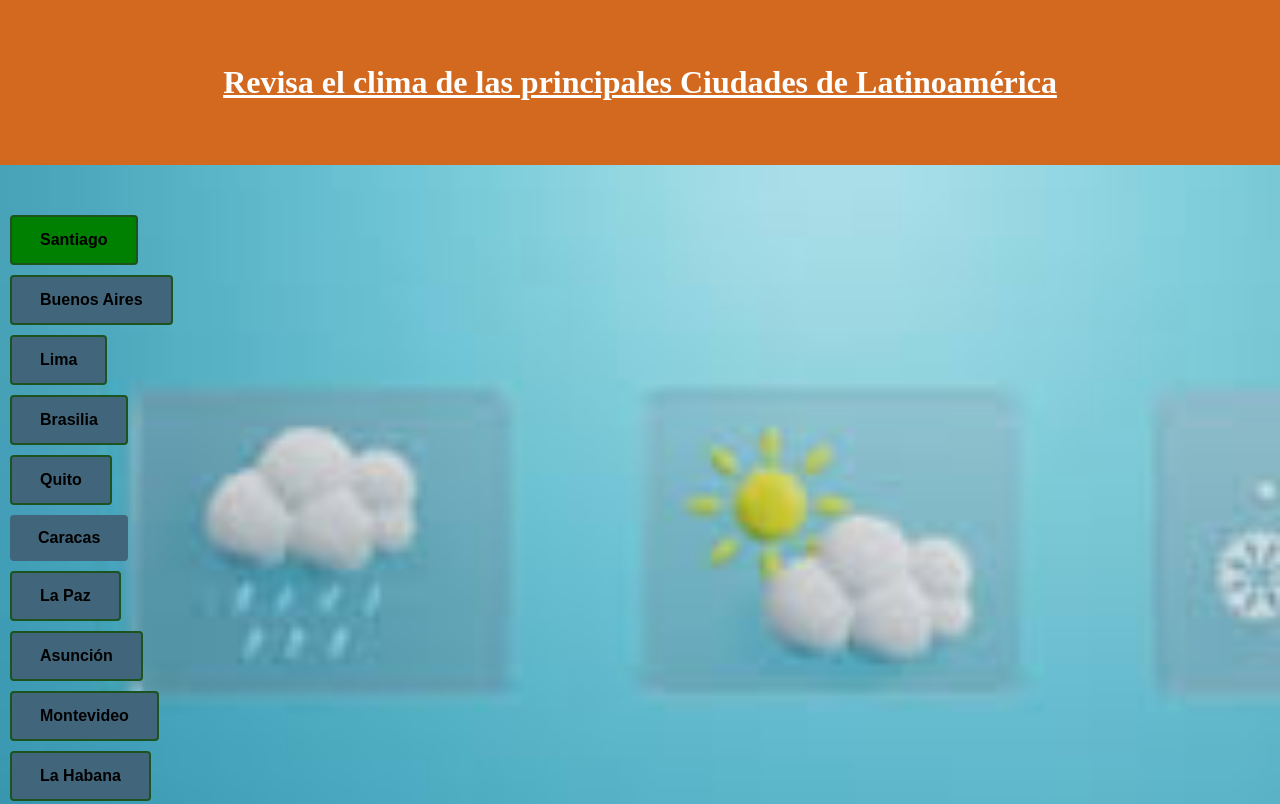
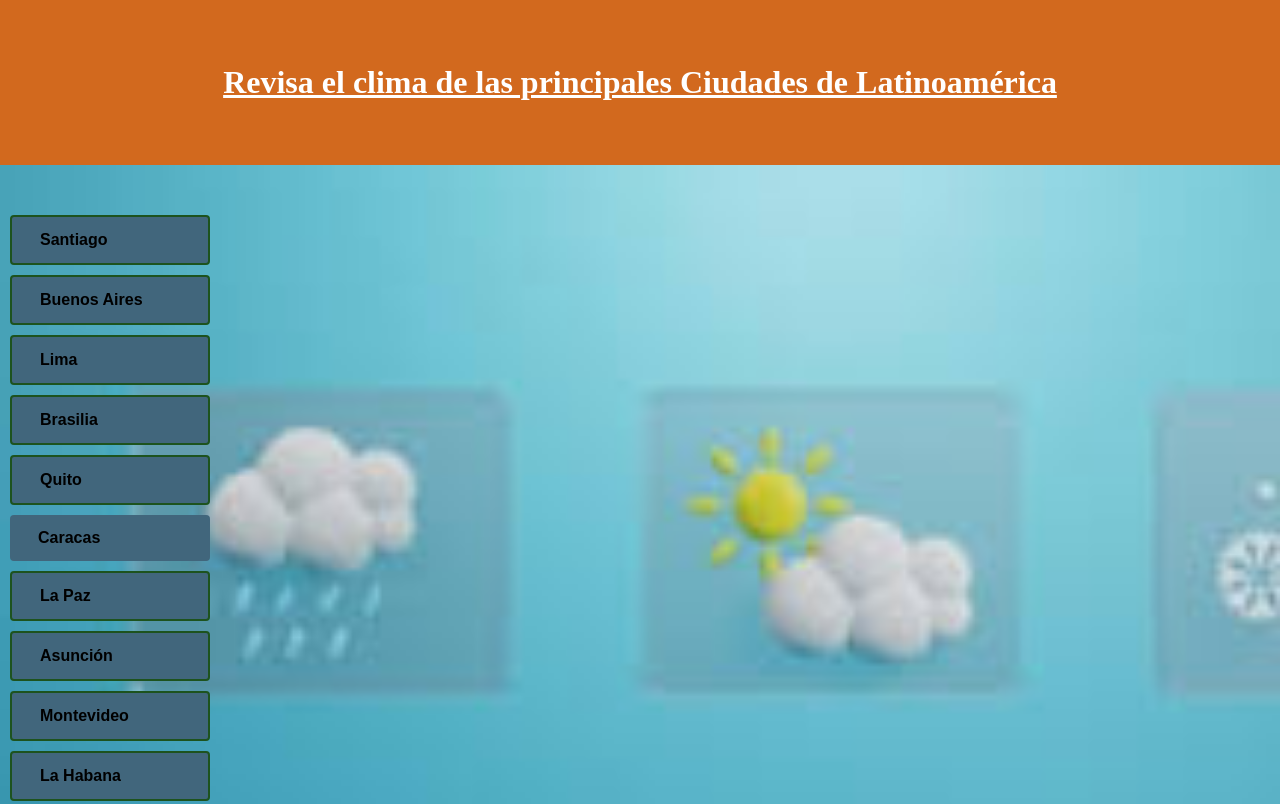
Before and after one commit to janupla/pronostico-accuweather, a plain HTML site: page index.html in a window 1280 px wide. Shown: the top 804 px of the page. Drawn offline with nearby package versions, Linux system fonts and the light colour scheme.

Commit message:
tamaño botones

```diff
--- a/assets/style.css
+++ b/assets/style.css
@@ -36,8 +36,9 @@ background-size: cover;
 .btn-1 {
 
     border: 2px solid #1d531e;
-    background-color: green;
+    background-color: rgb(65, 102, 124);
     padding: 14px 28px;
+    width: 200px;
     border-radius: 4px;
     font-size: 16px;
     font-weight: bolder;
@@ -54,6 +55,7 @@ background-size: cover;
     border: 2px solid #1d531e;
     background-color: rgb(65, 102, 124);
     padding: 14px 28px;
+    width: 200px;
     border-radius: 4px;
     font-size: 16px;
     font-weight: bolder;
@@ -69,6 +71,7 @@ background-size: cover;
     border: 2px solid #1d531e;
     background-color: rgb(65, 102, 124);
     padding: 14px 28px;
+    width: 200px;
     border-radius: 4px;
     font-size: 16px;
     font-weight: bolder;
@@ -84,6 +87,7 @@ background-size: cover;
     border: 2px solid #1d531e;
     background-color: rgb(65, 102, 124);
     padding: 14px 28px;
+    width: 200px;
     border-radius: 4px;
     font-size: 16px;
     font-weight: bolder;
@@ -99,6 +103,7 @@ background-size: cover;
     border: 2px solid #1d531e;
     background-color: rgb(65, 102, 124);
     padding: 14px 28px;
+    width: 200px;
     border-radius: 4px;
     font-size: 16px;
     font-weight: bolder;
@@ -114,6 +119,7 @@ background-size: cover;
     border: none;
     background-color: rgb(65, 102, 124);
     padding: 14px 28px;
+    width: 200px;
     border-radius: 4px;
     font-size: 16px;
     font-weight: bolder;
@@ -129,6 +135,7 @@ background-size: cover;
     border: 2px solid #1d531e;
     background-color: rgb(65, 102, 124);
     padding: 14px 28px;
+    width: 200px;
     border-radius: 4px;
     font-size: 16px;
     font-weight: bolder;
@@ -144,6 +151,7 @@ background-size: cover;
     border: 2px solid #1d531e;
     background-color: rgb(65, 102, 124);
     padding: 14px 28px;
+    width: 200px;
     border-radius: 4px;
     font-size: 16px;
     font-weight: bolder;
@@ -159,6 +167,7 @@ background-size: cover;
     border: 2px solid #1d531e;
     background-color: rgb(65, 102, 124);
     padding: 14px 28px;
+    width: 200px;
     border-radius: 4px;
     font-size: 16px;
     font-weight: bolder;
@@ -174,6 +183,7 @@ background-size: cover;
     border: 2px solid #1d531e;
     background-color: rgb(65, 102, 124);
     padding: 14px 28px;
+    width: 200px;
     border-radius: 4px;
     font-size: 16px;
     font-weight: bolder;
@@ -189,6 +199,7 @@ background-size: cover;
     border: 2px solid #1d531e;
     background-color: rgb(65, 102, 124);
     padding: 14px 28px;
+    width: 200px;
     border-radius: 4px;
     font-size: 16px;
     font-weight: bolder;
@@ -204,6 +215,7 @@ background-size: cover;
     border: 2px solid #1d531e;
     background-color: rgb(65, 102, 124);
     padding: 14px 28px;
+    width: 200px;
     border-radius: 4px;
     font-size: 16px;
     font-weight: bolder;
```
